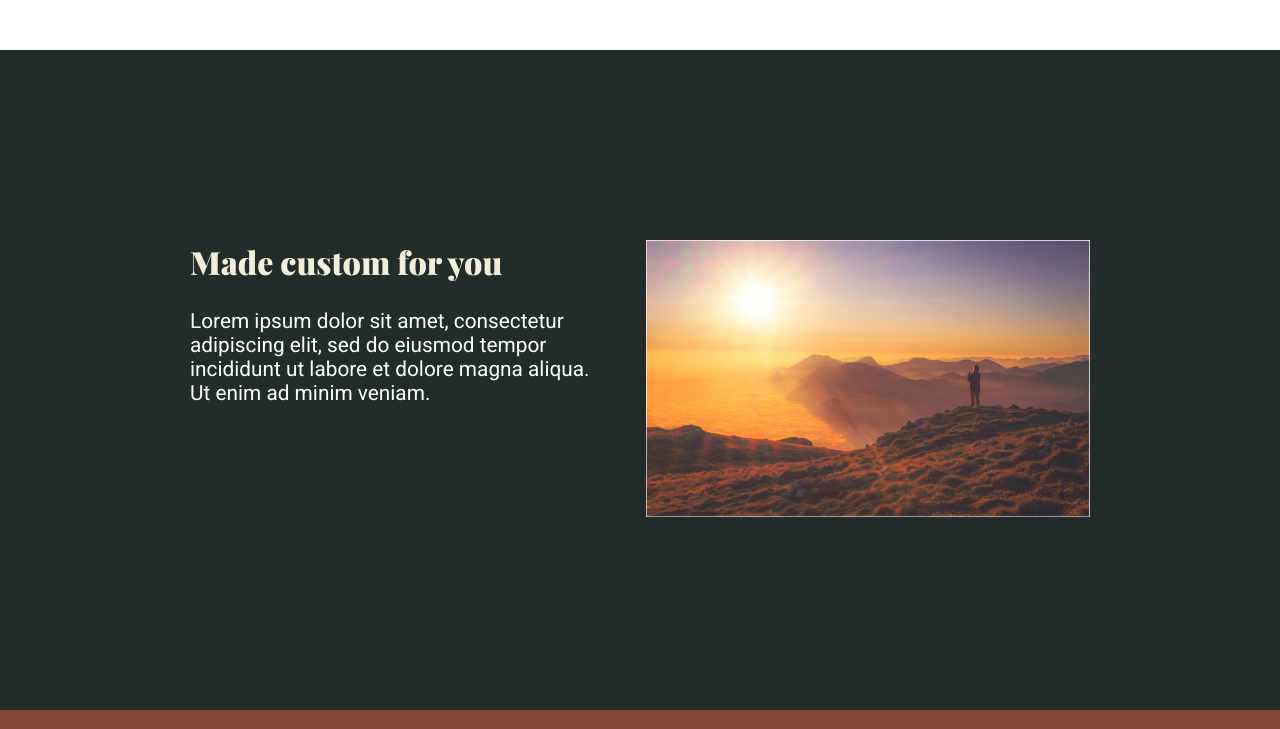
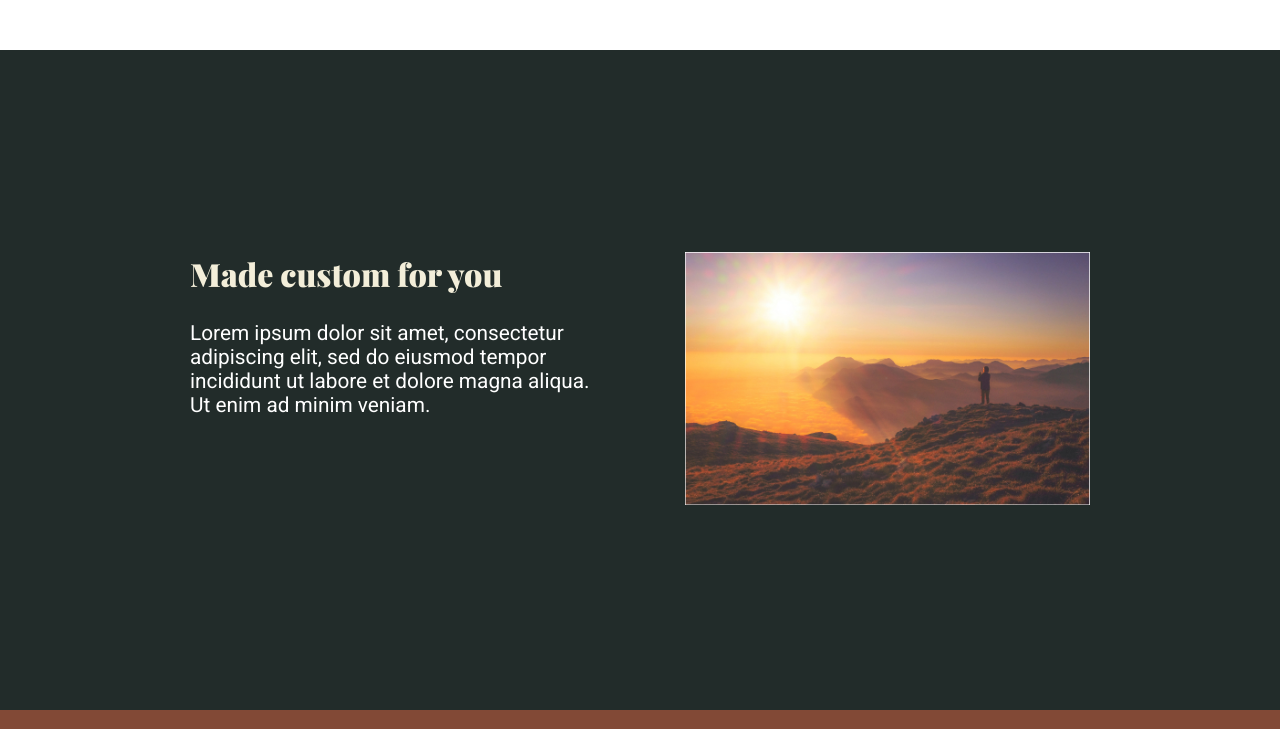
Before and after one commit to Anthony-Heredia-Garcia/flexbox-challenge-04, a plain HTML site: page index.html in a window 1280 px wide. Shown: the part 971-1700 px from the top of the page. Drawn offline with nearby package versions, Linux system fonts and the light colour scheme.

Commit message:
fixed sizing on image container

```diff
--- a/styles.css
+++ b/styles.css
@@ -95,6 +95,10 @@ body {
   width: 45%;
 }
 
+.image-container {
+  width: 45%;
+}
+
 .title-and-descript h2 {
   margin-top: 0;
   color: #F3EED9;
```
